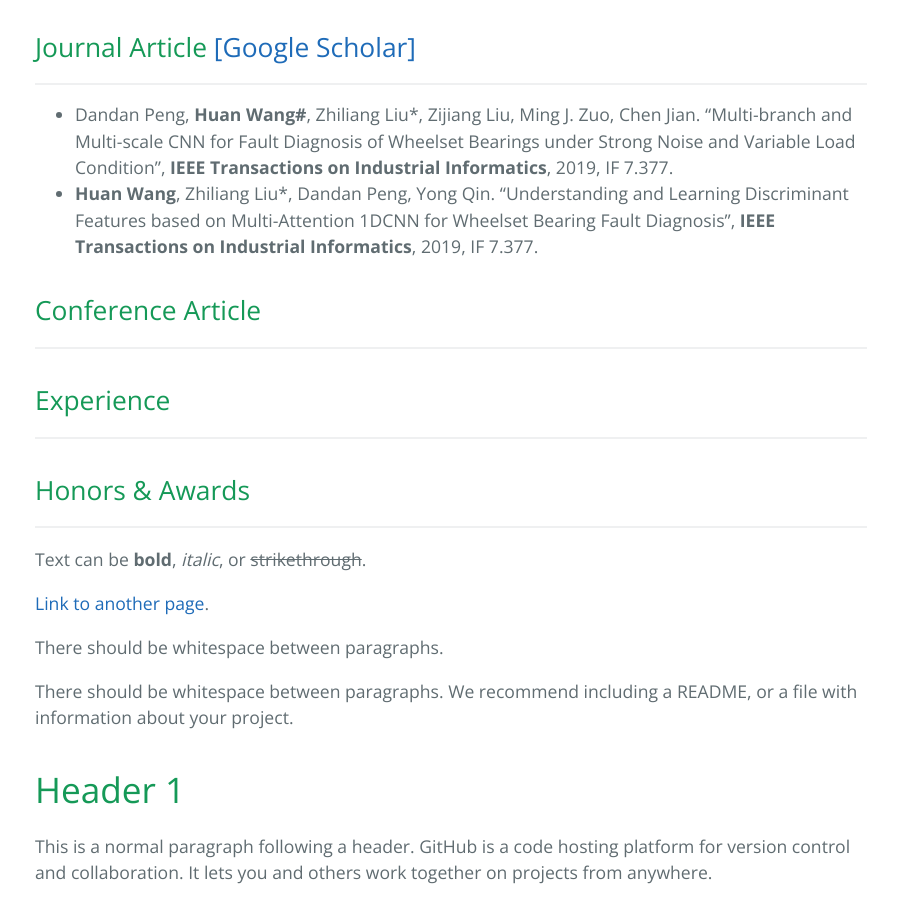
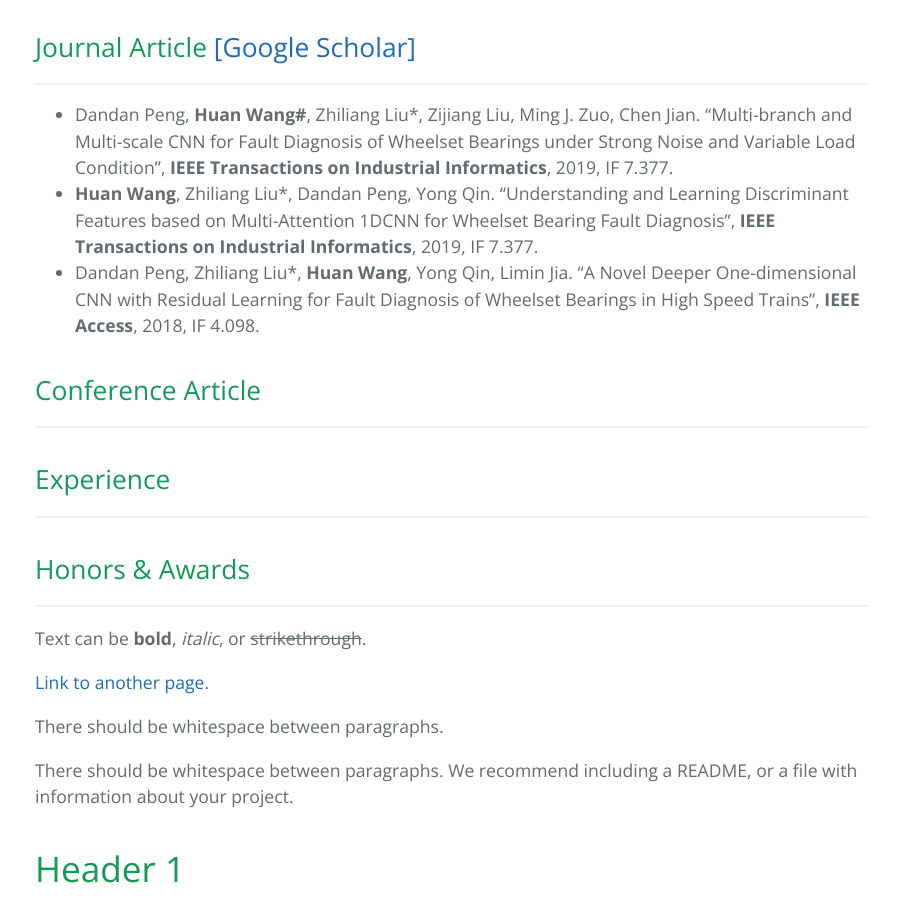
Before and after one commit to WH-HuanWang/WH-HuanWang.github.io, a Jekyll site: the page built from index.md, in a window 1280 px wide and 900 px high, scrolled down 861 px. Shown: the whole window, without its empty margins (189-1087 px from the left). Built offline with Jekyll 4.4.1, drawn with Linux system fonts in a browser that asks for light colours.

Commit message:
Update index.md

```diff
--- a/index.md
+++ b/index.md
@@ -29,6 +29,7 @@ I am Huan Wang.
 * * *
 * Dandan Peng, <b>Huan Wang#</b>, Zhiliang Liu*, Zijiang Liu, Ming J. Zuo, Chen Jian. "Multi-branch and Multi-scale CNN for Fault Diagnosis of Wheelset Bearings under Strong Noise and Variable Load Condition", <b>IEEE Transactions on Industrial Informatics</b>, 2019, IF 7.377.
 * <b>Huan Wang</b>, Zhiliang Liu*, Dandan Peng, Yong Qin. "Understanding and Learning Discriminant Features based on Multi-Attention 1DCNN for Wheelset Bearing Fault Diagnosis", <b>IEEE Transactions on Industrial Informatics</b>, 2019, IF 7.377.
+* Dandan Peng, Zhiliang Liu*, <b>Huan Wang</b>, Yong Qin, Limin Jia. "A Novel Deeper One-dimensional CNN with Residual Learning for Fault Diagnosis of Wheelset Bearings in High Speed Trains", <b>IEEE Access</b>, 2018, IF 4.098.
 
 ## Conference Article
 * * *
```
